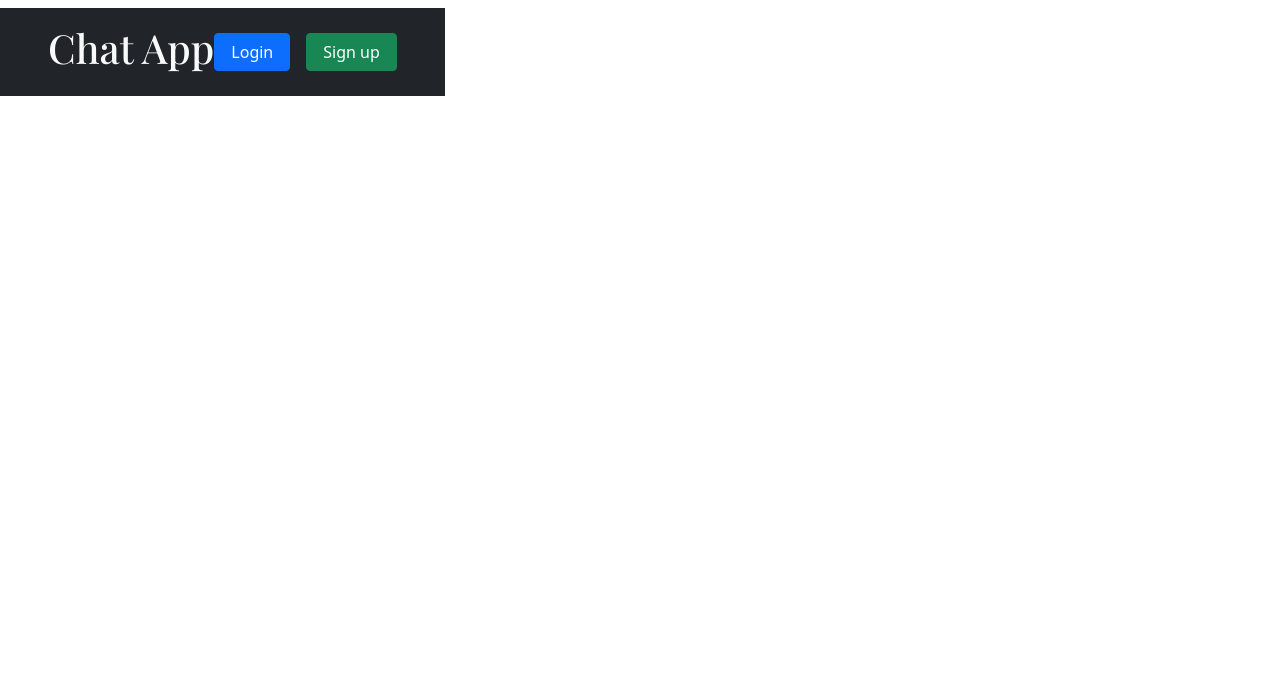
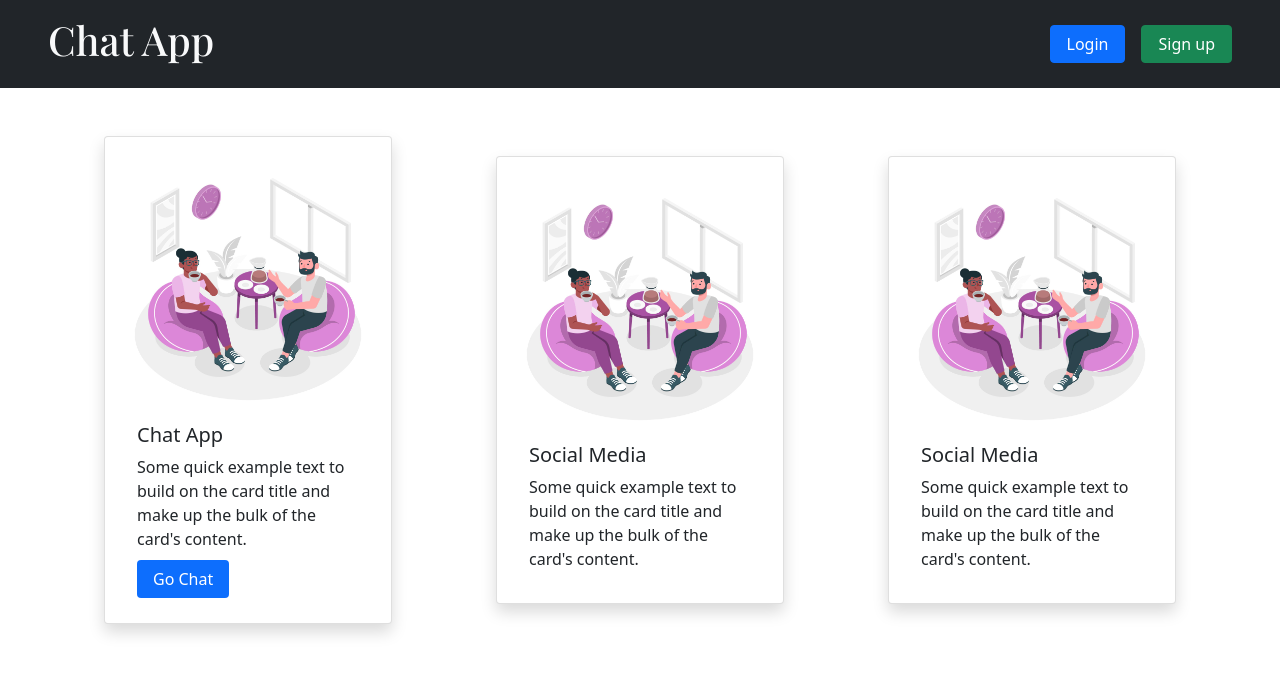
Before and after one commit to AlazarBekele/Reel-time-chat-app, a Django app: page / in a window 1280 px wide. Shown: the top 674 px of the page. Run offline with Django 5.2, Linux system fonts and the light colour scheme; some web fonts are replaced.

Commit message:
create chat page & connect by button card

```diff
--- a/Chat/templates/Home.html
+++ b/Chat/templates/Home.html
@@ -6,7 +6,7 @@
 
 <body>
 
-    <div class="navbar">
+    <div class="mb-5">
 
         <div class="chat bg-dark d-flex justify-content-between ps-5 pe-5 pt-3 pb-3 align-items-center">
 
@@ -30,9 +30,48 @@
 
     <div class="MainBody">
 
-        <div>
+        <div class="CardContaner d-flex justify-content-evenly align-items-center">
 
+            <div class="card shadow p-3 mb-5 bg-body rounded" style="width: 18rem;">
 
+                <img src="{% static 'Img/Chat.jpg' %}" class="card-img-top" alt="">
+
+                <div class="card-body">
+
+                    <h5 class="card-title">Chat App</h5>
+                    <p class="card-text">Some quick example text to build on the card title and make up the bulk of the card's content.</p>
+
+                    <a class="text-decoration-none btn-primary ps-3 pe-3 pt-2 pb-2 rounded" href="{% url "chat" %}">Go Chat</a>
+
+                </div>
+
+            </div>
+
+            <div class="card shadow p-3 mb-5 bg-body rounded" style="width: 18rem;">
+
+                <img src="{% static 'Img/Chat.jpg' %}" class="card-img-top" alt="">
+
+                <div class="card-body">
+
+                    <h5 class="card-title">Social Media</h5>
+                    <p class="card-text">Some quick example text to build on the card title and make up the bulk of the card's content.</p>
+
+                </div>
+
+            </div>
+
+            <div class="card shadow p-3 mb-5 bg-body rounded" style="width: 18rem;">
+
+                <img src="{% static 'Img/Chat.jpg' %}" class="card-img-top" alt="">
+
+                <div class="card-body">
+
+                    <h5 class="card-title">Social Media</h5>
+                    <p class="card-text">Some quick example text to build on the card title and make up the bulk of the card's content.</p>
+
+                </div>
+
+            </div>
 
         </div>
 
--- a/Chat/urls.py
+++ b/Chat/urls.py
@@ -1,7 +1,11 @@
 from django.urls import path
-from .views import home
+from .views import (
+    home,
+    chat
+)
 
 
 urlpatterns = [
-    path('', home, name='home')
+    path('', home, name='home'),
+    path('chat/', chat, name='chat')
 ]
--- a/Chat/views.py
+++ b/Chat/views.py
@@ -5,3 +5,7 @@ from django.shortcuts import render
 def home (request):
 
     return render (request, 'Home.html')
+
+def chat (request):
+
+    return render (request, 'Chat.html')
```
Also changed, not shown: Chat/templates/Chat.html (added), static/Img/Chat.jpg (added).
